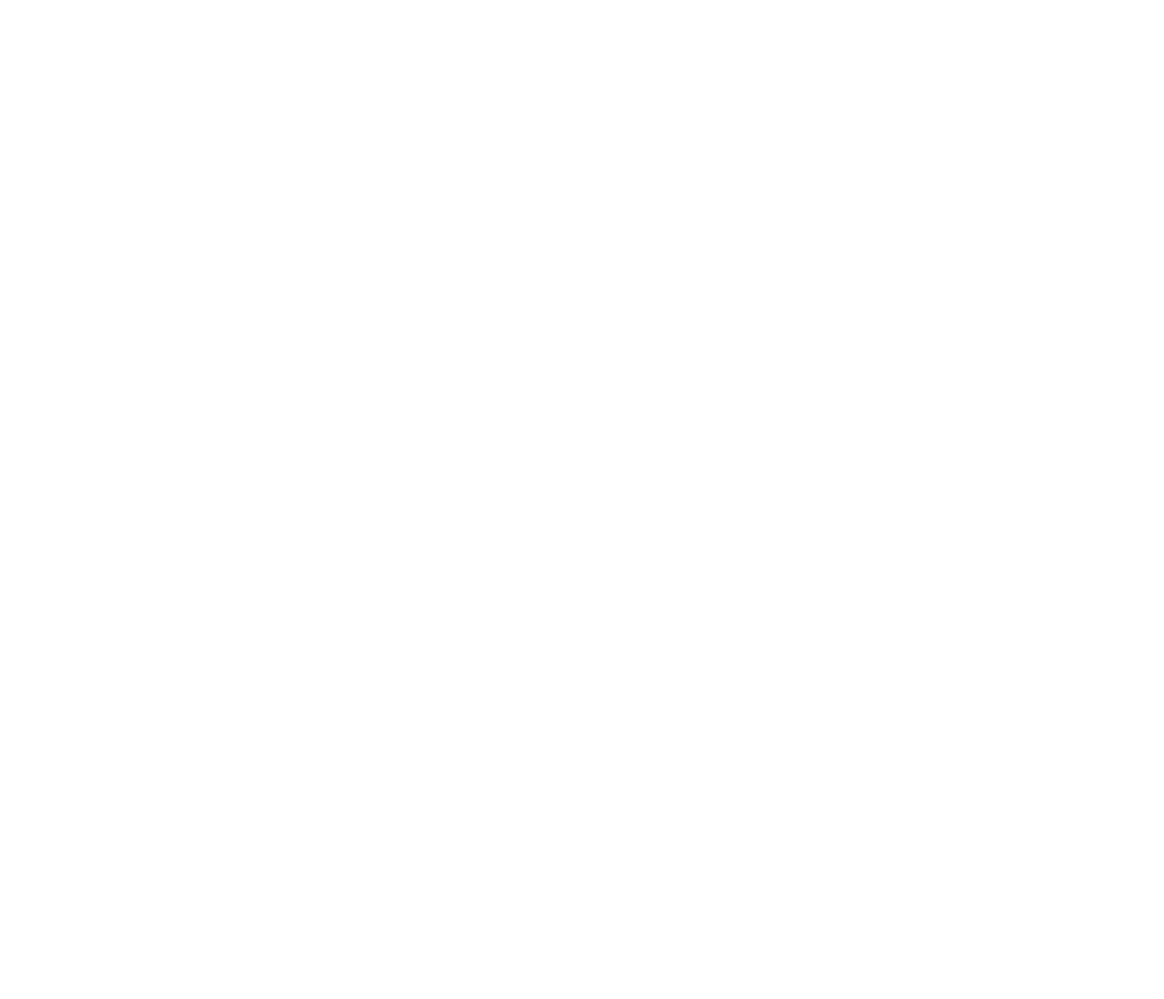
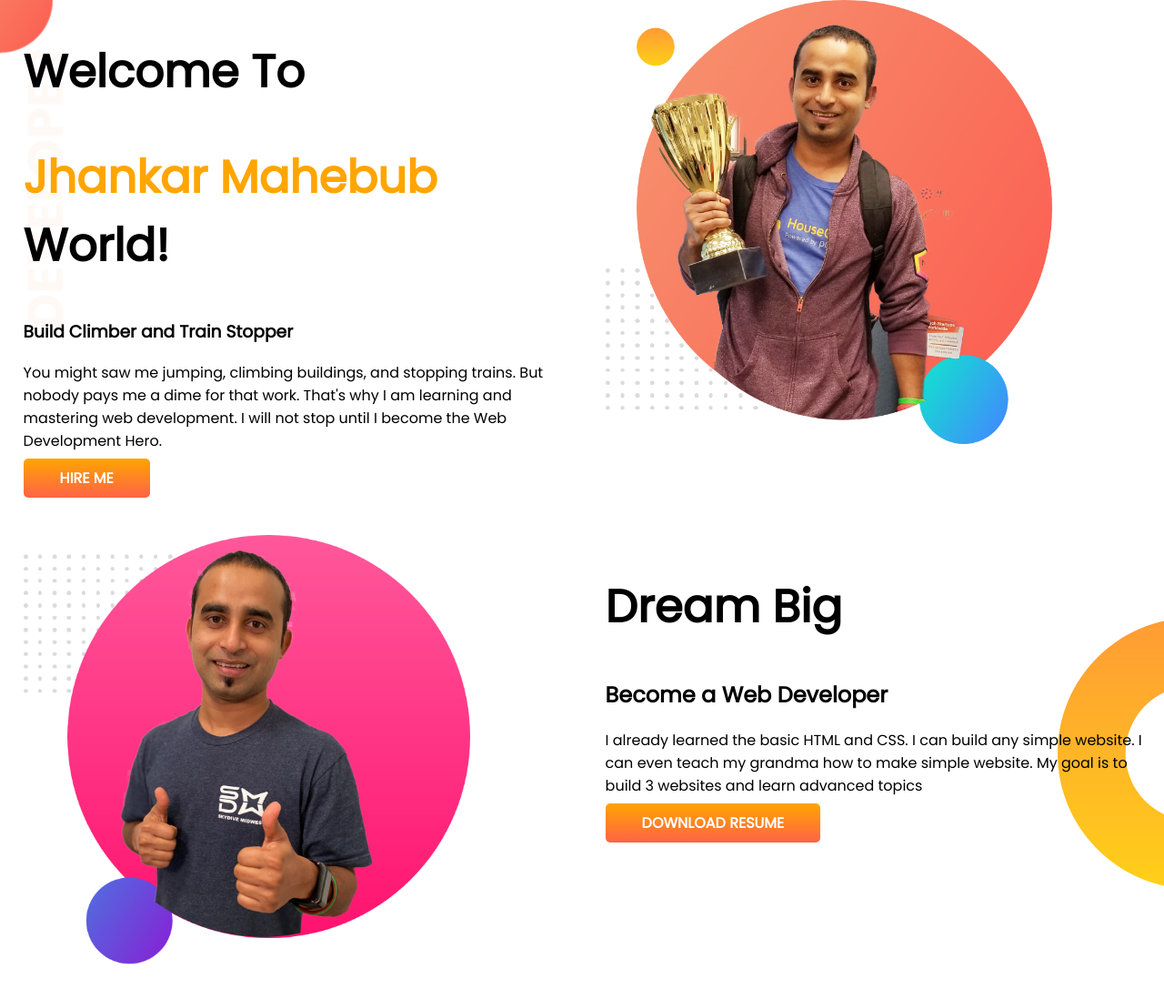
Before and after one commit to sayanpal469/developer-portfolio, a plain HTML site: page index.html in a window 1280 px wide. Shown: the whole page at 91% size. Before the commit the page ends 800 px from the top, so only its background shows below. Drawn offline with Linux system fonts and the light colour scheme; a web font is replaced by a local one.

Commit message:
half complete

```diff
--- a/index.html
+++ b/index.html
@@ -5,8 +5,38 @@
     <meta http-equiv="X-UA-Compatible" content="IE=edge">
     <meta name="viewport" content="width=device-width, initial-scale=1.0">
     <title>Jhankar Mehbub Portfolio</title>
+    <link rel="preconnect" href="https://fonts.googleapis.com">
+    <link rel="preconnect" href="https://fonts.gstatic.com" crossorigin>
+    <link href="https://fonts.googleapis.com/css2?family=Dancing+Script:wght@400;700&family=Fuzzy+Bubbles:wght@400;700&family=Poppins&family=Quicksand:wght@400;700&family=Raleway:wght@400;700&display=swap" rel="stylesheet">
+
+    <link rel="stylesheet" href="style.css">
 </head>
 <body>
+    <section class="top-banner">
+        <div class="half-width">
+            <h1>Welcome To</h1>
+            <h1><span class="orange-color">Jhankar Mahebub</span> World!</h1>
 
+            <h3>Build Climber and Train Stopper</h3>
+            <p>You might saw me jumping, climbing buildings, and stopping trains. But nobody pays me a dime for that work. That's why I am learning and mastering web development. I will not stop until I become the Web Development Hero.</p>
+
+            <a target="_blank" href="" class="link-btn">HIRE ME</a>
+        </div>
+        <div class="half-width">
+            <img src="images/jhankar.png" alt="">
+        </div>
+    </section>
+
+    <section class="dream-big">
+        <div class="half-width">
+            <img src="images/jhankar2.png" alt="">
+        </div>
+        <div class="half-width">
+            <h1>Dream Big</h1>
+            <h2>Become a Web Developer</h2>
+            <p>I already learned the basic HTML and CSS. I can build any simple website. I can even teach my grandma how to make simple website. My goal is to build 3 websites and learn advanced topics</p>
+            <a class="link-btn" target="_blank" href="#">DOWNLOAD RESUME</a>
+        </div>
+    </section>
 </body>
 </html>
--- a/style.css
+++ b/style.css
@@ -0,0 +1,46 @@
+body{
+    font-family: 'Poppins', sans-serif;
+    margin: 0;
+}
+
+section{
+    display: flex;
+    margin-bottom: 50px;
+}
+
+.top-banner{
+    background-image: url(images/top-banner.png);
+    background-repeat: no-repeat;
+}
+
+h1{
+    font-size: 50px;
+}
+
+.orange-color{
+    color: orange;
+}
+
+.half-width{
+    width: 50%;
+    padding-left: 2%;
+}
+
+.half-width img{
+    width: 80%;
+}
+
+.link-btn{
+    background-image: linear-gradient(orange, tomato);
+    text-decoration: none;
+    padding: 10px 40px;
+    color: white;
+    font-weight: 700;
+    border-radius: 5px;
+}
+
+.dream-big{
+    background-image: url(images/dream-bg.png);
+    background-repeat: no-repeat;
+    background-position: right;
+}
```
